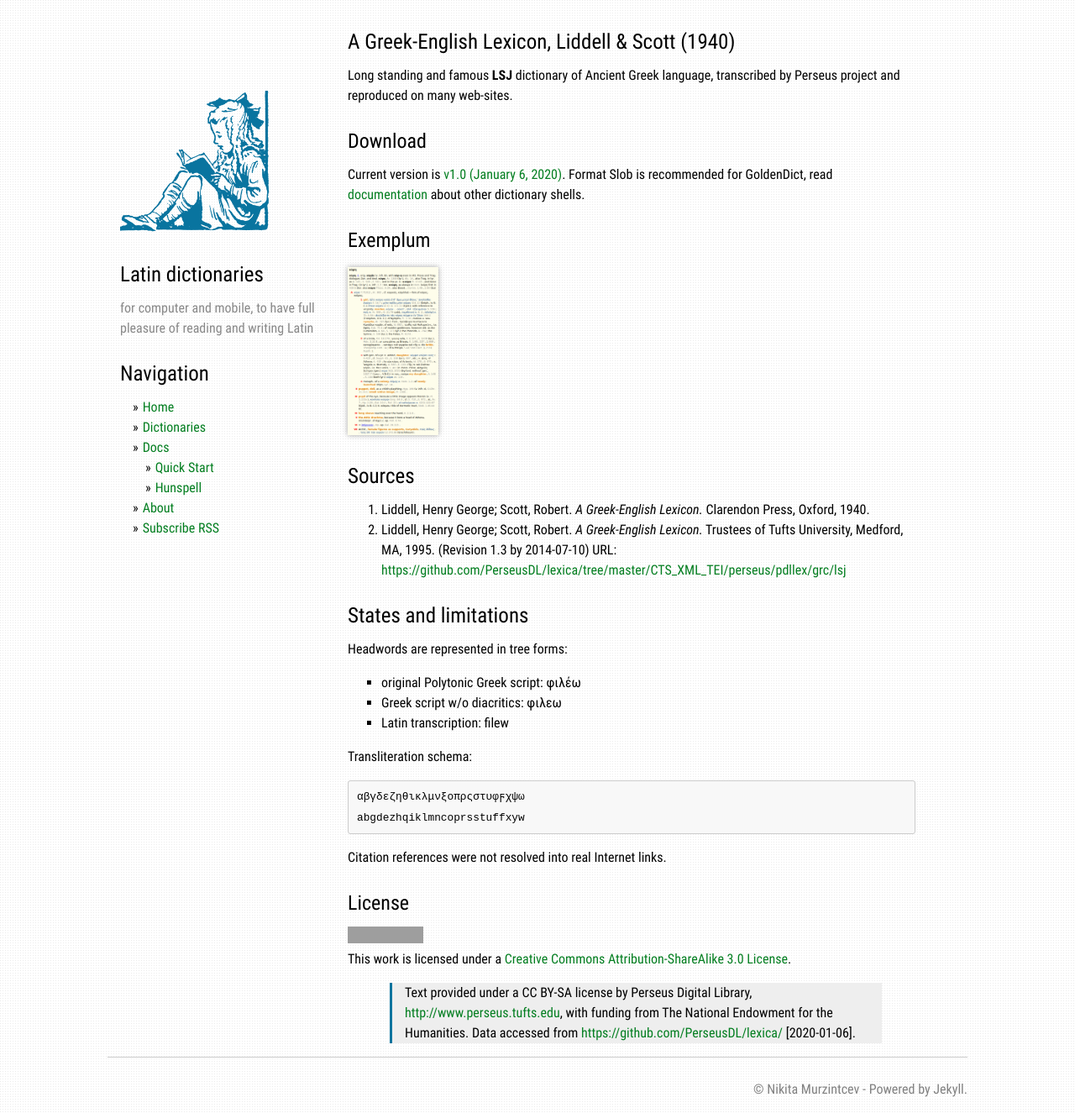
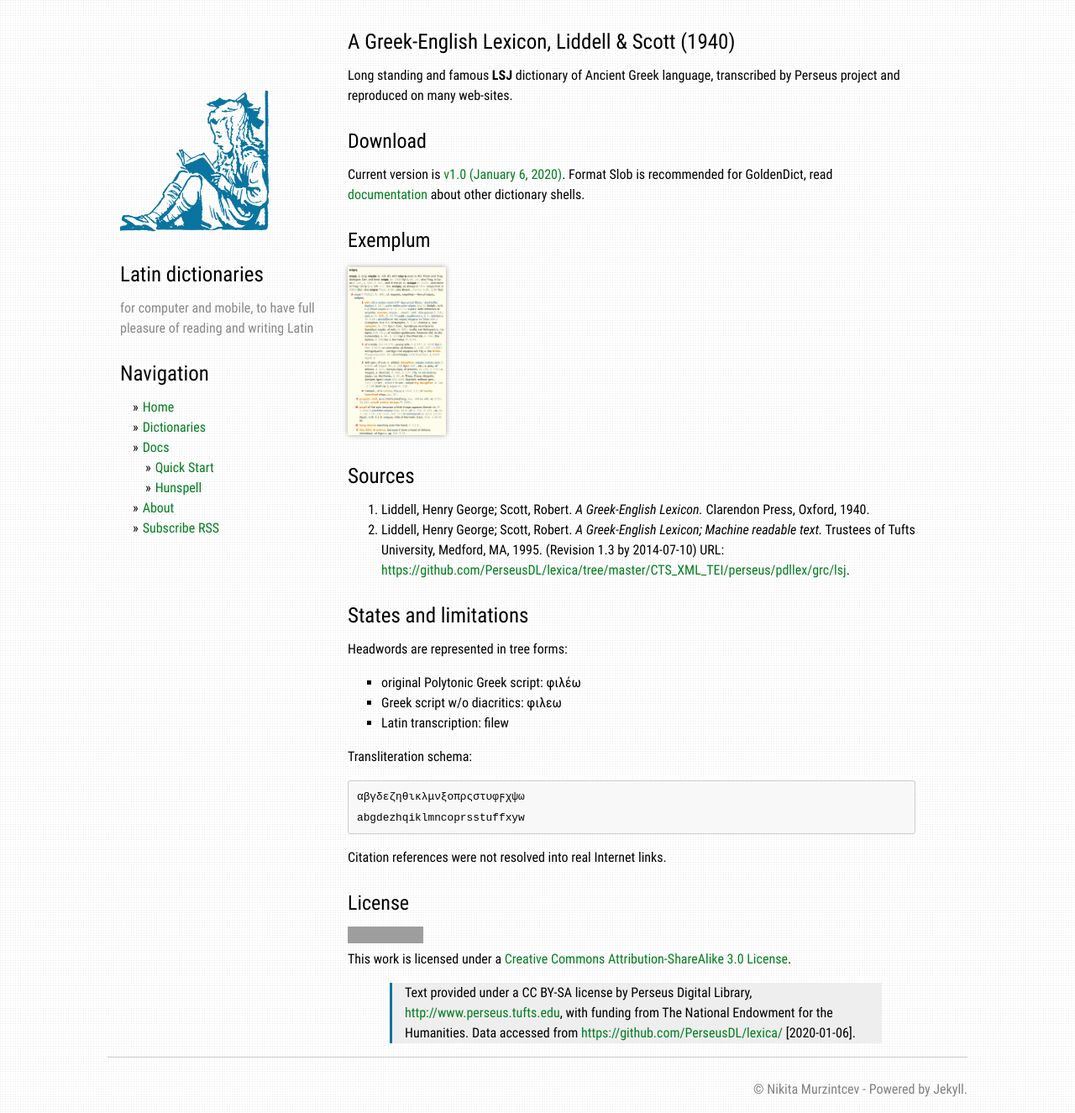
Before and after one commit to nikita-moor/dictionaries, a Jekyll site: the page built from _dictionaries/LiddellScott1940.md, in a window 1280 px wide. Shown: the whole page at 84% size. Built offline with Jekyll 4.4.1, drawn with Linux system fonts in a browser that asks for light colours; grey boxes are pictures that could not be loaded.

Commit message:
small fixes

```diff
--- a/_dictionaries/LiddellScott1940.md
+++ b/_dictionaries/LiddellScott1940.md
@@ -18,15 +18,19 @@
 
 ## Exemplum
 
-<div class="spotlight-group" data-animation="" data-control="" data-autohide="false">
-  <img src="img/LiddellScott1940-1.png" class="spotlight" height="200">
-</div>
+<!--
+<a class="spotlight" href="img/LiddellScott1940-1.png" data-control="close">
+    <img src="img/LiddellScott1940-1.png" height="200">
+</a>
+-->
+
+{% include img-viewer.html img="img/LiddellScott1940-1.png" id="1" %}
 
 
 # Sources
 
 1. Liddell, Henry George; Scott, Robert. _A Greek-English Lexicon._ Clarendon Press, Oxford, 1940.
-1. Liddell, Henry George; Scott, Robert. _A Greek-English Lexicon._ Trustees of Tufts University, Medford, MA, 1995. (Revision 1.3 by 2014-07-10) URL: <https://github.com/PerseusDL/lexica/tree/master/CTS_XML_TEI/perseus/pdllex/grc/lsj>
+1. Liddell, Henry George; Scott, Robert. _A Greek-English Lexicon; Machine readable text._ Trustees of Tufts University, Medford, MA, 1995. (Revision 1.3 by 2014-07-10) URL: <https://github.com/PerseusDL/lexica/tree/master/CTS_XML_TEI/perseus/pdllex/grc/lsj>.
 
 
 # States and limitations
```
Also changed, not shown: _dictionaries/Appleton1914.md (+1 -1 lines), _dictionaries/img/LiddellScott1940-1.png.
